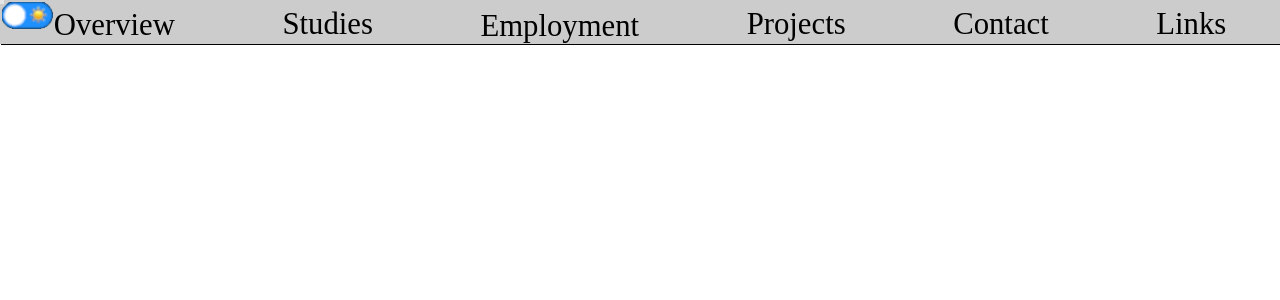
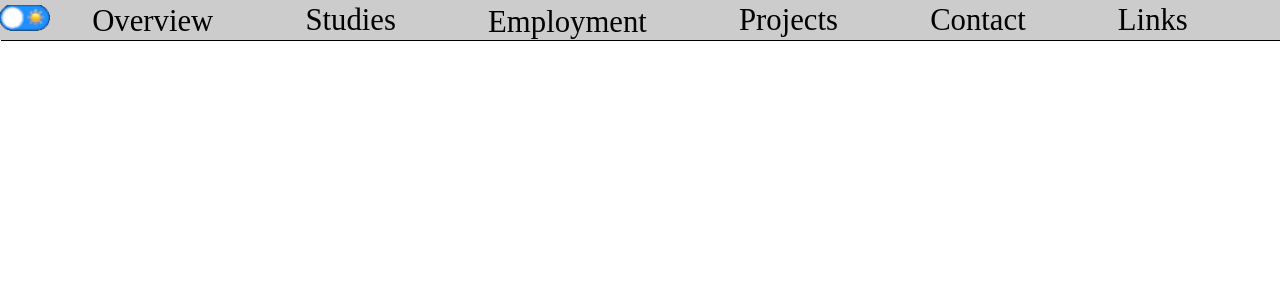
Before and after one commit to SteveSchrader65/Portfolio, a PHP site: the page made by NavBar SANDBOX/index.html in a window 1280 px wide. Shown: the top 300 px of the page. Run offline with PHP 8.4, Linux system fonts and the light colour scheme.

Commit message:
Navigation Menu Sandbox - Final version

```diff
--- a/NavBar SANDBOX/css/style.css
+++ b/NavBar SANDBOX/css/style.css
@@ -3,7 +3,7 @@
 :root {
   --titleSize: min(5rem, 10vw);
   --linkSize1: min(2rem, 2.4vw);
-  --linkSize2: min(1.75rem, 3.75vh);
+  --linkSize2: min(1.75rem, 2.4vw);
   --heading1Size: min(3rem, 4vw);
   --heading2Size: min(4rem, 6vw);
   --textSize: min(1rem, 1.8vw);
@@ -46,13 +46,11 @@ nav {
 #mainNav ul {
   display: flex;
   flex-flow: row nowrap;
-  place-content: center space-around;
+  place-content: center space-evenly;
 }
 
 #mainNav ul a {
   display: block;
-  font-size: var(--linkSize1);
-  color: var(--navTextColour);
   text-decoration: none;
   margin-top: 3%;
 }
@@ -110,7 +108,7 @@ nav {
 }
 
 /* || Light/Dark Viewing Mode */
-.viewingMode {
+.viewingMode button {
   display: flex;
   position: relative;
   top: 15%; /* ?? */
@@ -121,9 +119,9 @@ nav {
 
 .viewingMode img {
   position: absolute;
-  top: 0;
+  top: 5px;
   left: 0;
-  width: min(4vw, 56px);
+  width: min(4vw, 50px);
 }
 
 .viewingMode:hover {
@@ -298,13 +296,14 @@ nav {
     cursor: pointer;
   }
 
-  #hamburgerNav .viewingMode {
+  #hamburgerNav .viewingMode button {
     position: absolute;
     top: 25%;
     left: 90%;
   }
 
   #hamburgerNav .viewingMode img {
+    top: -0.1em;
     width: min(7.5vw, 56px); /* Adjust as necessary */
   }
 
```
